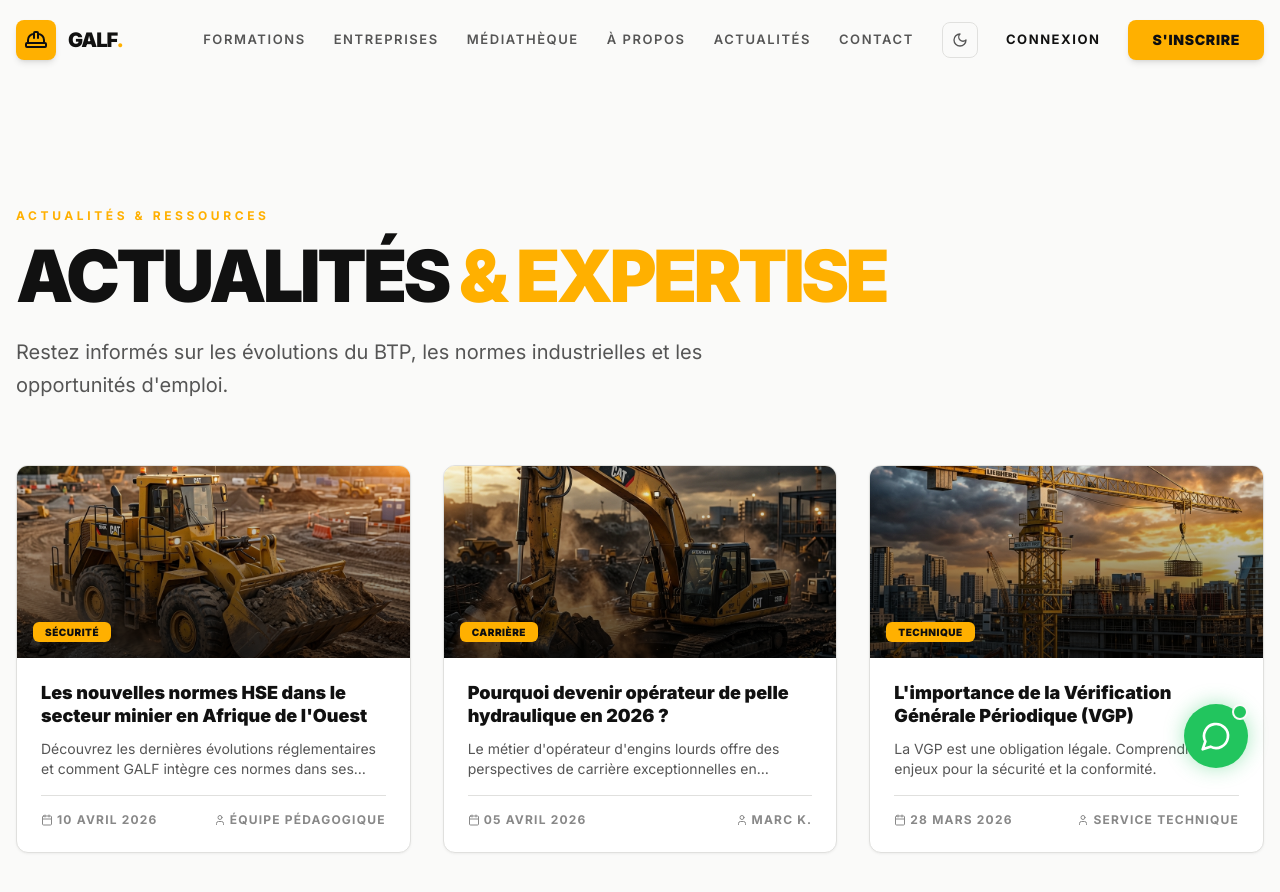
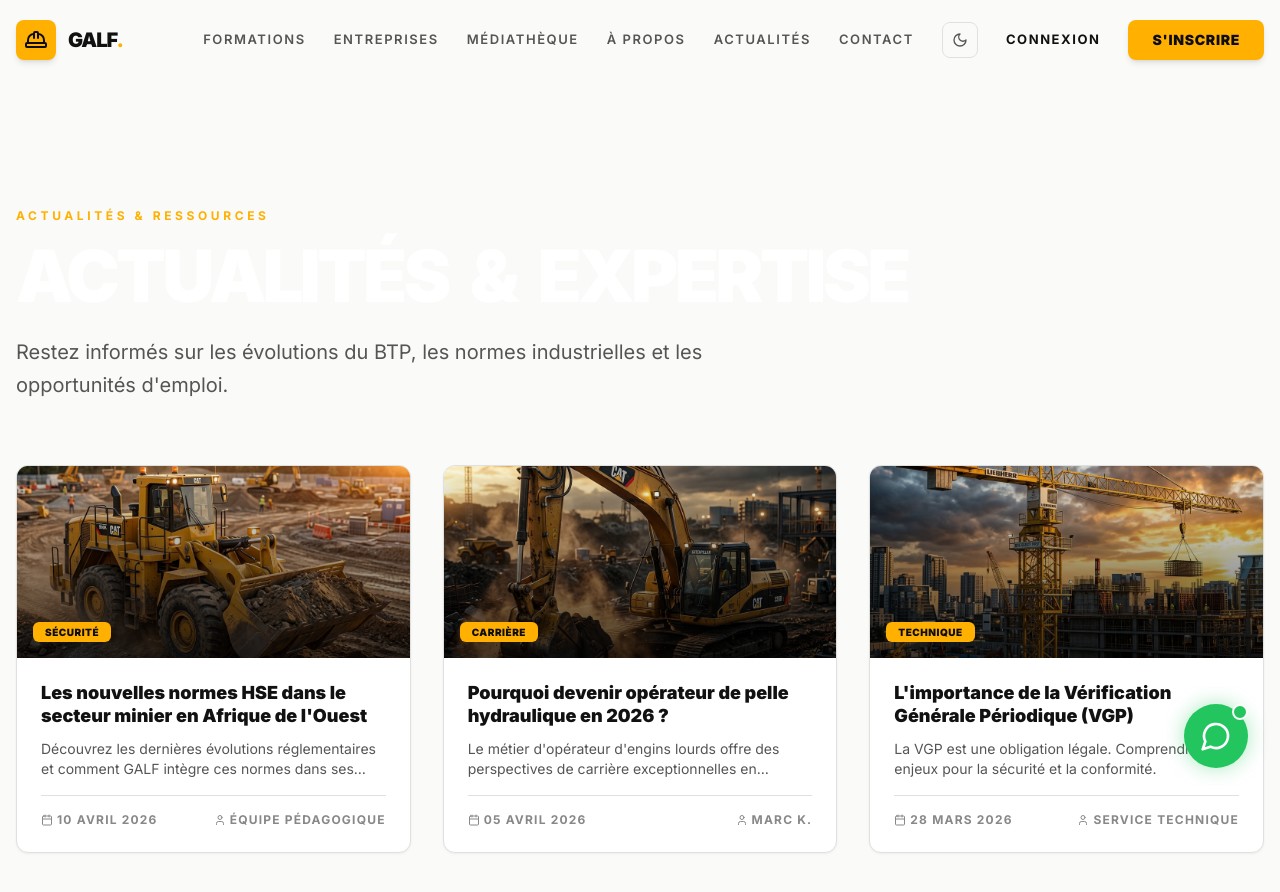
Before and after one commit to koronimuso-coder/galf-formation, a Next.js app: page /blog in a window 1280 px wide. Shown: the top 892 px of the page. Built offline with nearby package versions, Linux system fonts and the light colour scheme.

Commit message:
style: polish blog index with cinematic TextReveal header

```diff
--- a/src/app/blog/page.tsx
+++ b/src/app/blog/page.tsx
@@ -24,9 +24,10 @@ export default function BlogPortal() {
       <div className="container-galf relative z-10">
         <FadeIn>
           <div className="text-xs text-galf-yellow font-bold uppercase tracking-[0.3em] mb-4">Actualités & ressources</div>
-          <h1 className="text-5xl md:text-7xl font-black tracking-tighter mb-6 leading-none" style={{ color: 'var(--galf-text)' }}>
-            ACTUALITÉS <span className="text-galf-yellow">& EXPERTISE</span>
-          </h1>
+          <TextReveal
+            text="ACTUALITÉS & EXPERTISE"
+            className="text-5xl md:text-7xl font-black tracking-tighter mb-6 leading-none text-white"
+          />
           <p className="text-xl max-w-3xl leading-relaxed mb-16" style={{ color: 'var(--galf-text-secondary)' }}>
             Restez informés sur les évolutions du BTP, les normes industrielles et les opportunités d'emploi.
           </p>
```
